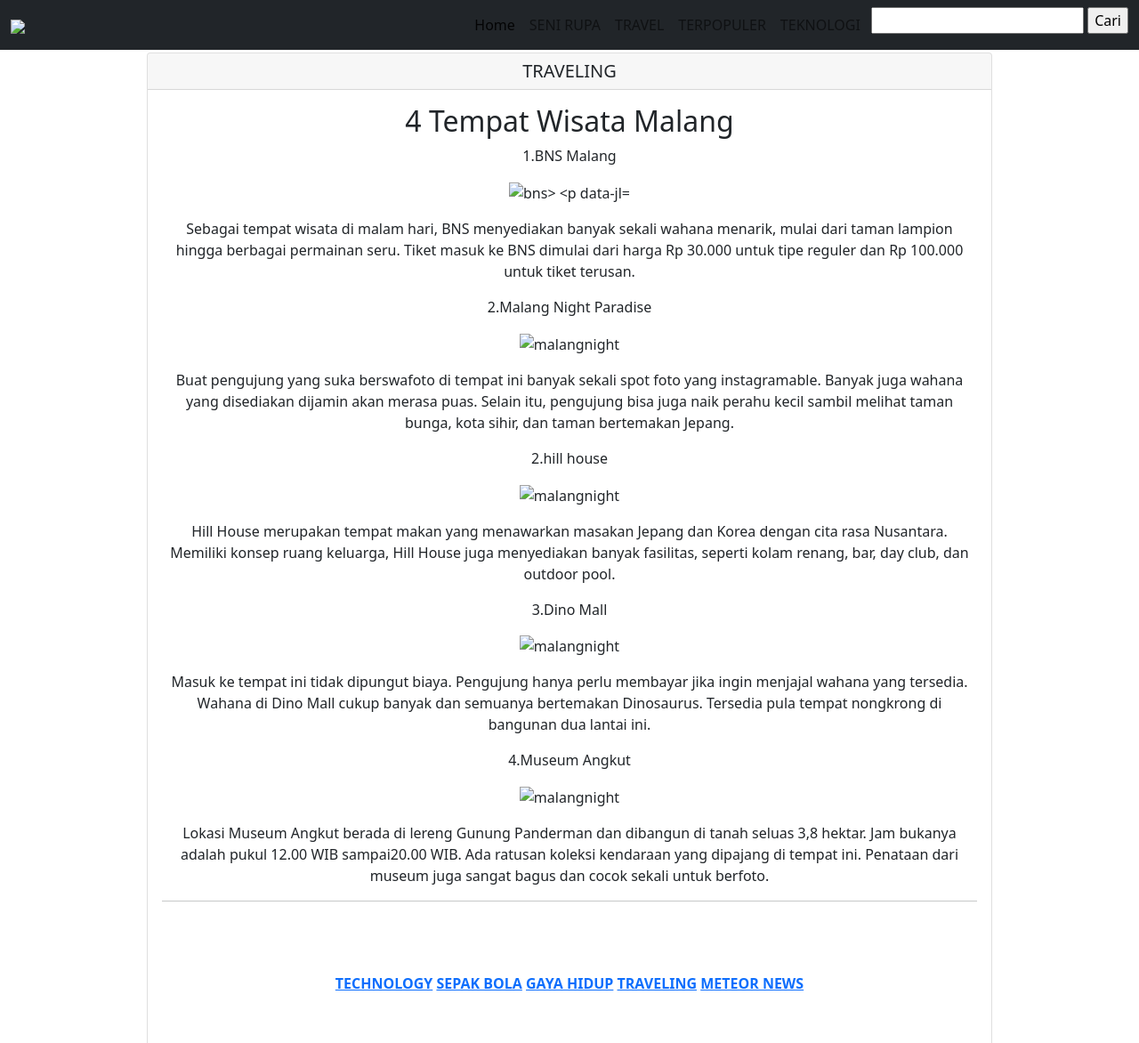
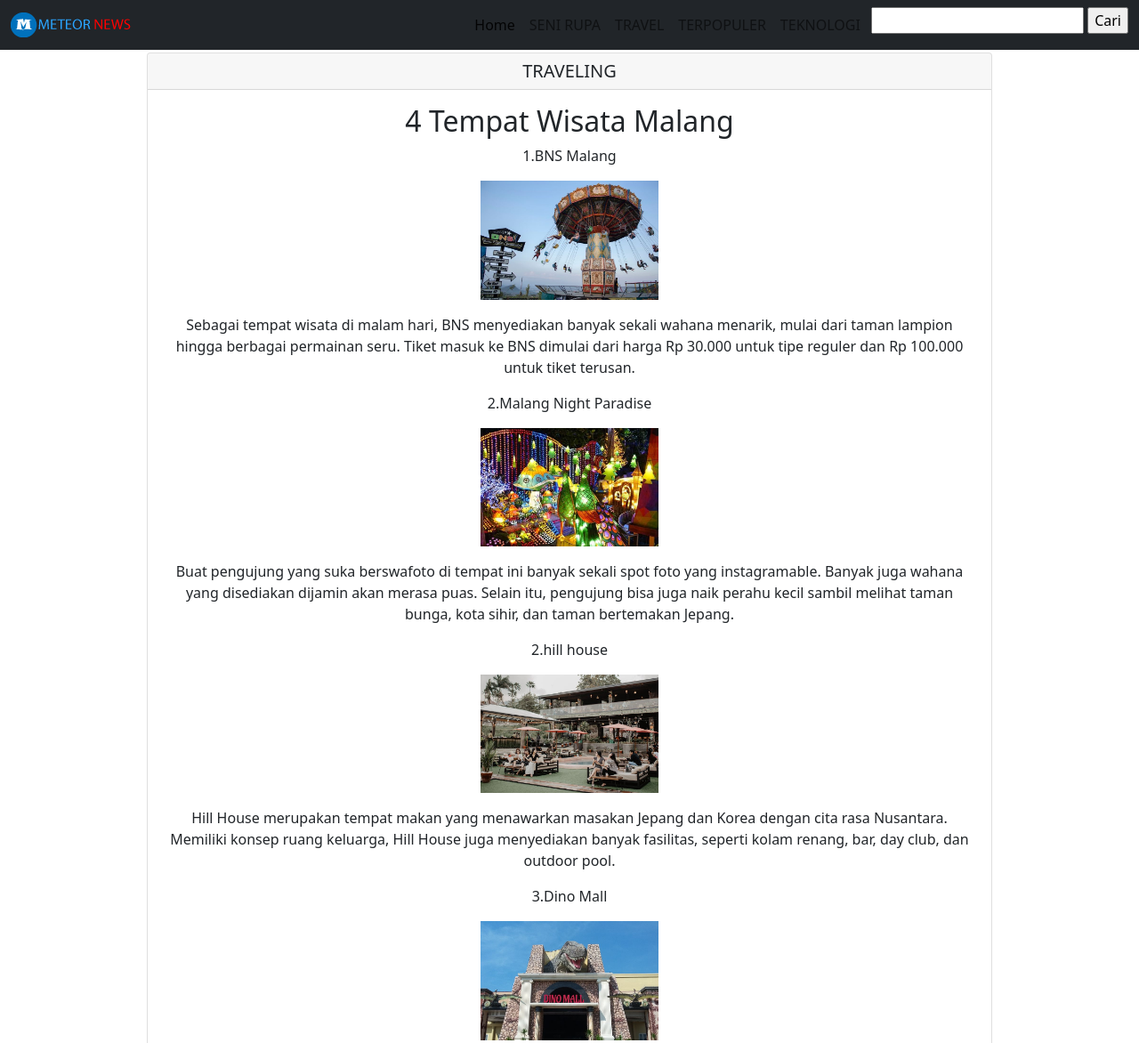
Before and after one commit to panjisatria/Tekweb, a plain HTML site: page travel.html in a window 1280 px wide. Shown: the top 1172 px of the page at 89% size. Drawn offline with nearby package versions, Linux system fonts and the light colour scheme.

Commit message:
Update travel.html

```diff
--- a/travel.html
+++ b/travel.html
@@ -41,7 +41,7 @@
     <script src="https://cdn.jsdelivr.net/npm/bootstrap@5.0.2/dist/js/bootstrap.bundle.min.js" integrity="sha384-MrcW6ZMFYlzcLA8Nl+NtUVF0sA7MsXsP1UyJoMp4YLEuNSfAP+JcXn/tWtIaxVXM" crossorigin="anonymous"></script>
     <nav class="navbar navbar-expand-lg navbar-light bg-dark">
         <div class="container-fluid">
-          <div class="logo"><a href="#"><img src="img/LOGONEW.png"></a></div>
+          <div class="logo"><a href="#"><img src="LOGONEW.png"></a></div>
           <a class="navbar-brand" href="#"></a>
           <button class="navbar-toggler" type="button" data-bs-toggle="collapse" data-bs-target="#navbarNavAltMarkup" aria-controls="navbarNavAltMarkup" aria-expanded="false" aria-label="Toggle navigation">
             <span class="navbar-toggler-icon"></span>
@@ -92,26 +92,26 @@
                               <div class="card-body">
                         <h2>4 Tempat Wisata Malang</h2>
                         <p>1.BNS Malang</p>
-                        <img class="sticky" src="img/bns.jpeg" alt="bns>
+                        <img class="sticky" src="bns.jpeg" alt="bns>
                         <p><b></b></p>
                         <p>Sebagai tempat wisata di malam hari, BNS menyediakan banyak sekali wahana menarik, mulai dari taman lampion hingga berbagai permainan seru.  Tiket masuk ke BNS dimulai dari harga Rp 30.000 untuk tipe reguler dan Rp 100.000 untuk tiket terusan.</p>
                             <p>
                             <p>2.Malang Night Paradise</p>
-                            <img class="sticky" src="img/malang night.jpg" alt="malangnight">
+                            <img class="sticky" src="malang night.jpg" alt="malangnight">
                             <p><b></b></p>
                             <p>Buat pengujung yang suka berswafoto di tempat ini banyak sekali spot foto yang instagramable.  Banyak juga wahana yang disediakan dijamin akan merasa puas. Selain itu, pengujung bisa juga naik perahu kecil sambil melihat taman bunga, kota sihir, dan taman bertemakan Jepang. </p>
                             <p>2.hill  house</p>
-                            <img class="sticky" src="img/hill house.jpeg" alt="malangnight">
+                            <img class="sticky" src="hill house.jpeg" alt="malangnight">
                             <p><b></b></p>
                             <p>Hill House merupakan tempat makan yang menawarkan masakan Jepang dan Korea dengan cita rasa Nusantara. Memiliki konsep ruang keluarga, Hill House juga menyediakan banyak fasilitas, seperti kolam renang, bar, day club, dan outdoor pool. </p>
                             <p>3.Dino Mall</p>
-                            <img class="sticky" src="img/dinomal.jpeg" alt="malangnight">
+                            <img class="sticky" src="dinomal.jpeg" alt="malangnight">
                             <p><b></b></p>
                             <p>Masuk ke tempat ini tidak dipungut biaya. Pengujung hanya perlu membayar jika ingin menjajal wahana yang tersedia.
                                 Wahana di Dino Mall cukup banyak dan semuanya bertemakan Dinosaurus. Tersedia pula tempat nongkrong di bangunan dua lantai ini.
                                </p>
                                <p>4.Museum Angkut</p>
-                               <img class="sticky" src="img/museum.jpeg" alt="malangnight">
+                               <img class="sticky" src="museum.jpeg" alt="malangnight">
                                <p><b></b></p>
                                <p>Lokasi Museum Angkut berada di lereng Gunung Panderman dan dibangun di tanah seluas 3,8 hektar. Jam bukanya adalah pukul 12.00 WIB sampai20.00 WIB. Ada ratusan koleksi kendaraan yang dipajang di tempat ini. Penataan dari museum juga sangat bagus dan cocok sekali untuk berfoto.
 
```
